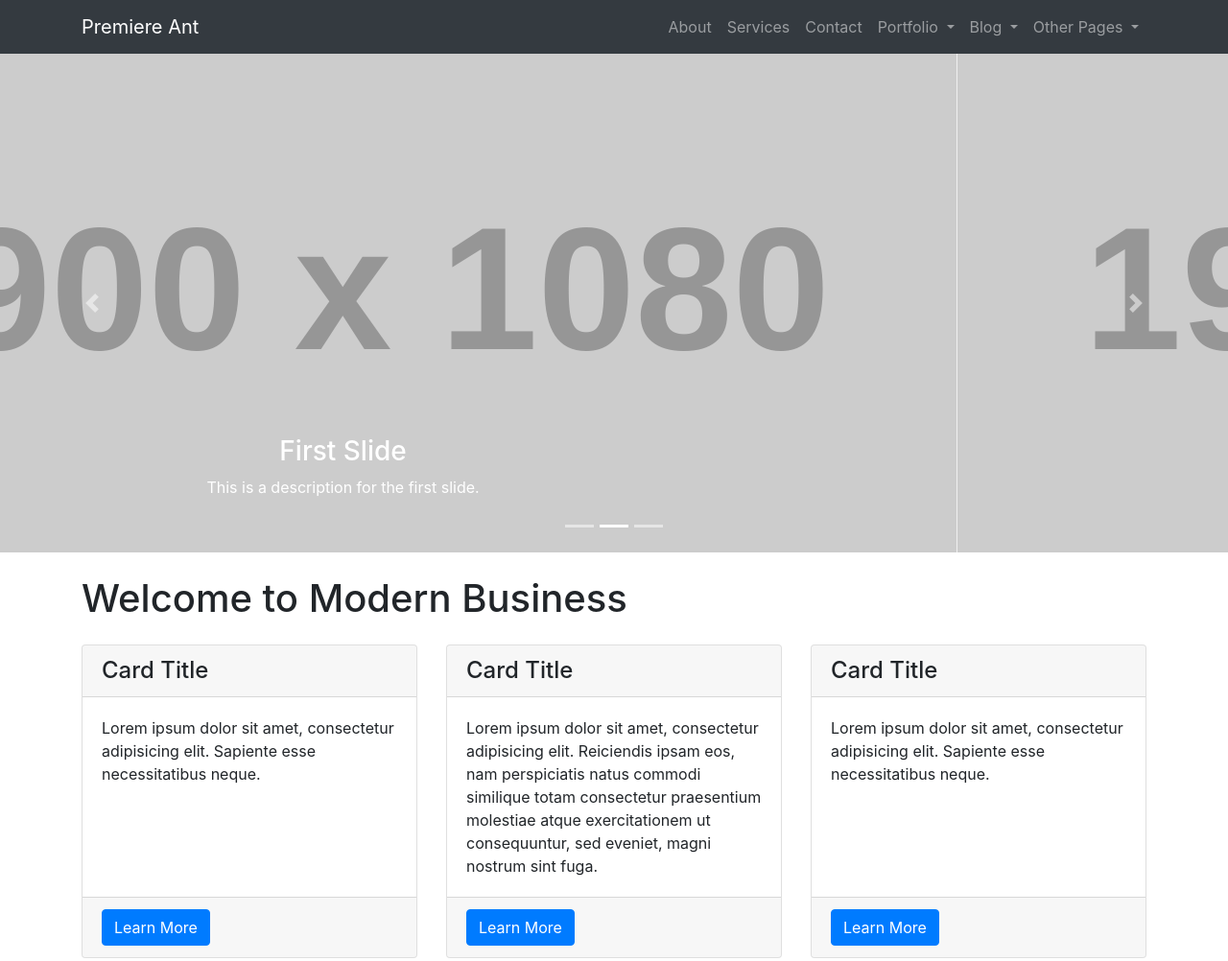
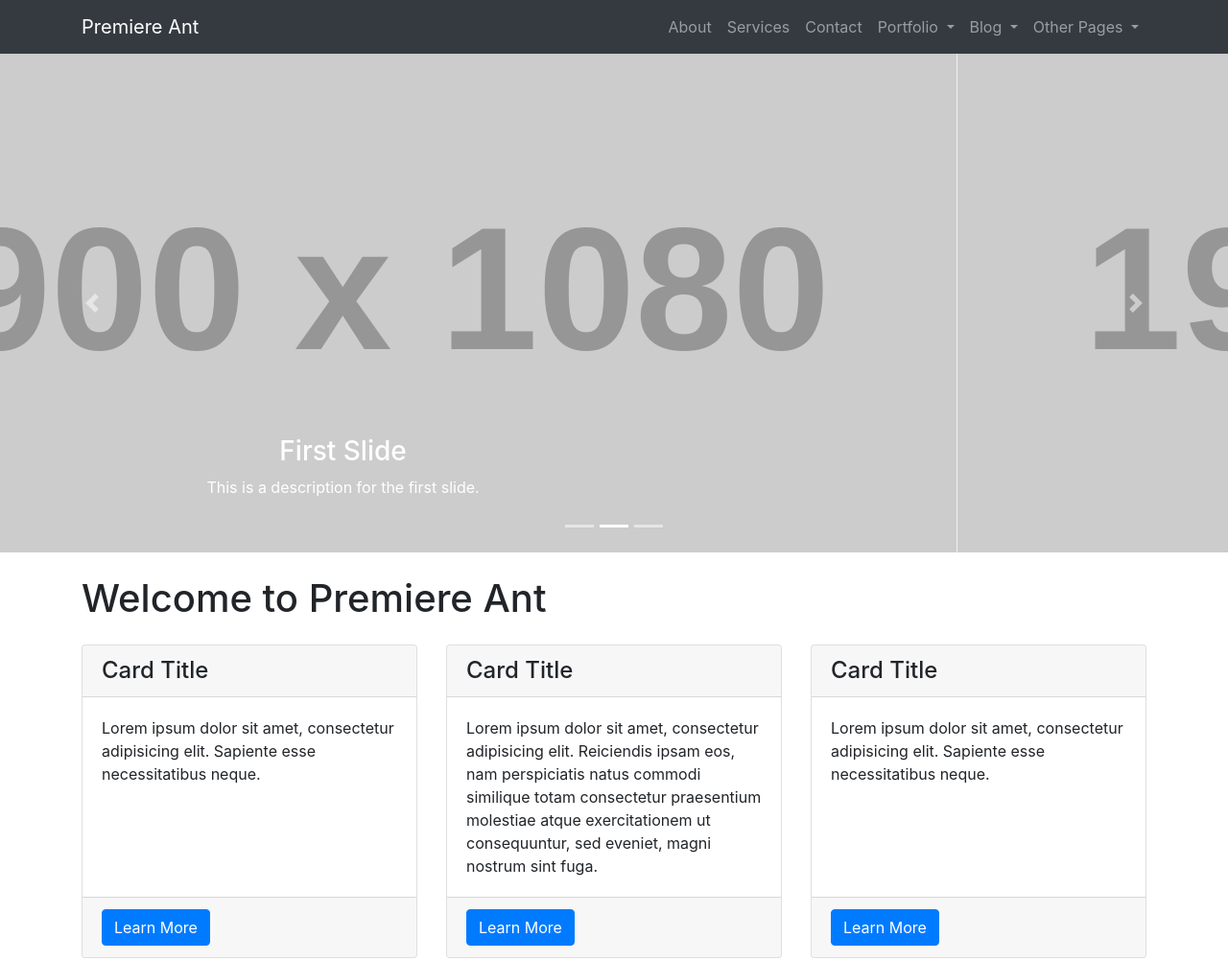
Before and after one commit to premiereant/web, a website: page index.html in a window 1280 px wide. Shown: the top 1002 px of the page at 96% size. Drawn offline with Linux system fonts and the light colour scheme; placeholder pictures from the web are drawn by us.

Commit message:
Update index.html

```diff
--- a/index.html
+++ b/index.html
@@ -121,7 +121,7 @@
     <!-- Page Content -->
     <div class="container">
 
-      <h1 class="my-4">Welcome to Modern Business</h1>
+      <h1 class="my-4">Welcome to Premiere Ant</h1>
 
       <!-- Marketing Icons Section -->
       <div class="row">
```
